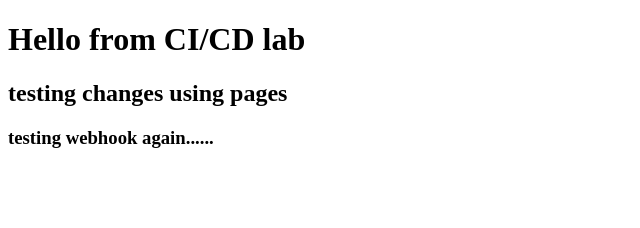
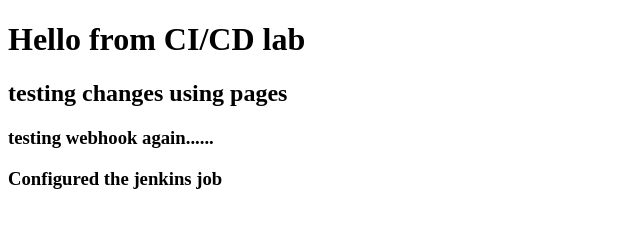
Before and after one commit to devp01/jenkinscicd, a website: page index.html in a window 1280 px wide. Shown: the whole page, without its empty margins (0-640 px from the left). Drawn offline with Linux system fonts and the light colour scheme.

Commit message:
Update index.html

```diff
--- a/index.html
+++ b/index.html
@@ -5,6 +5,7 @@
     <h1 id="greeting">Hello from CI/CD lab</h1>
     <h2> testing changes using pages </h2>
     <h3> testing webhook again......</h3>
+    <h3> Configured the jenkins job</h3>
     <script src="main.js"></script>
   </body>
 </html>
```
